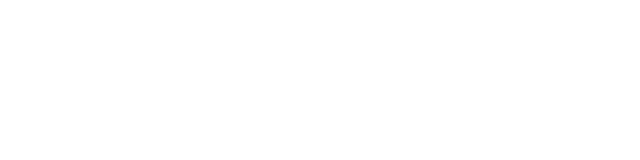
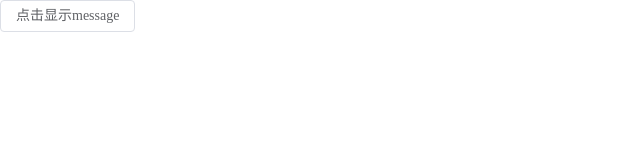
Before and after one commit to xiaoguo-ui/vite-ts-element-plus, a Vue app: page /test-message in a window 1280 px wide. Before the commit this address had no page. Shown: the top 160 px of the page, without its empty margins (0-640 px from the left). Built offline with nearby package versions, Linux system fonts and the light colour scheme.

Commit message:
添加el-message

```diff
--- a/src/init/index.ts
+++ b/src/init/index.ts
@@ -4,6 +4,7 @@ import router from '../router'
 import pinia from '../store'
 
 import 'normalize.css'
+import 'element-plus/dist/index.css'
 
 class Init {
   static initApp: Init = new Init()
--- a/src/router/index.ts
+++ b/src/router/index.ts
@@ -3,7 +3,7 @@ import { createRouter, createWebHistory, RouteRecordRaw } from 'vue-router'
 const routes: RouteRecordRaw[] = [
   {
     path: '',
-    redirect: '/test-dialog'
+    redirect: '/test-message'
   },
   {
     path: '/test-tab',
@@ -12,6 +12,10 @@ const routes: RouteRecordRaw[] = [
   {
     path: '/test-dialog',
     component: () => import('@/views/test-dialog/index.vue')
+  },
+  {
+    path: '/test-message',
+    component: () => import('@/views/test-message/index.vue')
   }
 ]
 
--- /dev/null
+++ b/src/utils/GlobalMessage.ts
@@ -0,0 +1,26 @@
+import { Component, VNode } from 'vue'
+import { ElMessage } from 'element-plus'
+
+interface MessageProps {
+  message: string | VNode | (() => VNode)
+  type?: 'success' | 'warning' | 'info' | 'error'
+  showClose?: boolean
+  center?: boolean
+  duration?: number
+  grouping?: boolean
+  icon?: string | Component
+  dangerouslyUseHTMLString?: boolean
+  onClose?: () => void
+}
+
+class EnBaseMessage {
+  static message(params: MessageProps) {
+    // 返回了调用实例
+    return ElMessage({
+      type: 'info',
+      ...params
+    })
+  }
+}
+
+export const { message } = EnBaseMessage
--- /dev/null
+++ b/src/views/test-message/index.vue
@@ -0,0 +1,23 @@
+<template>
+  <el-button @click="handleMessage">点击显示message</el-button>
+</template>
+
+<script setup lang="ts">
+  import { message } from '@/utils/GlobalMessage.ts'
+
+  const handleMessage = () => {
+    const a = message({
+      message: '我是提示的消息',
+      duration: 0,
+      grouping: true,
+      showClose: true,
+      onClose: () => {
+        console.log(222)
+      }
+    })
+    // 手动关闭
+    setTimeout(() => {
+      a.close()
+    }, 3000)
+  }
+</script>
--- a/tsconfig.json
+++ b/tsconfig.json
@@ -7,7 +7,7 @@
     "skipLibCheck": true,
 
     /* Bundler mode */
-    "moduleResolution": "bundler",
+    "moduleResolution": "node",
     "allowImportingTsExtensions": true,
     "resolveJsonModule": true,
     "isolatedModules": true,
```
